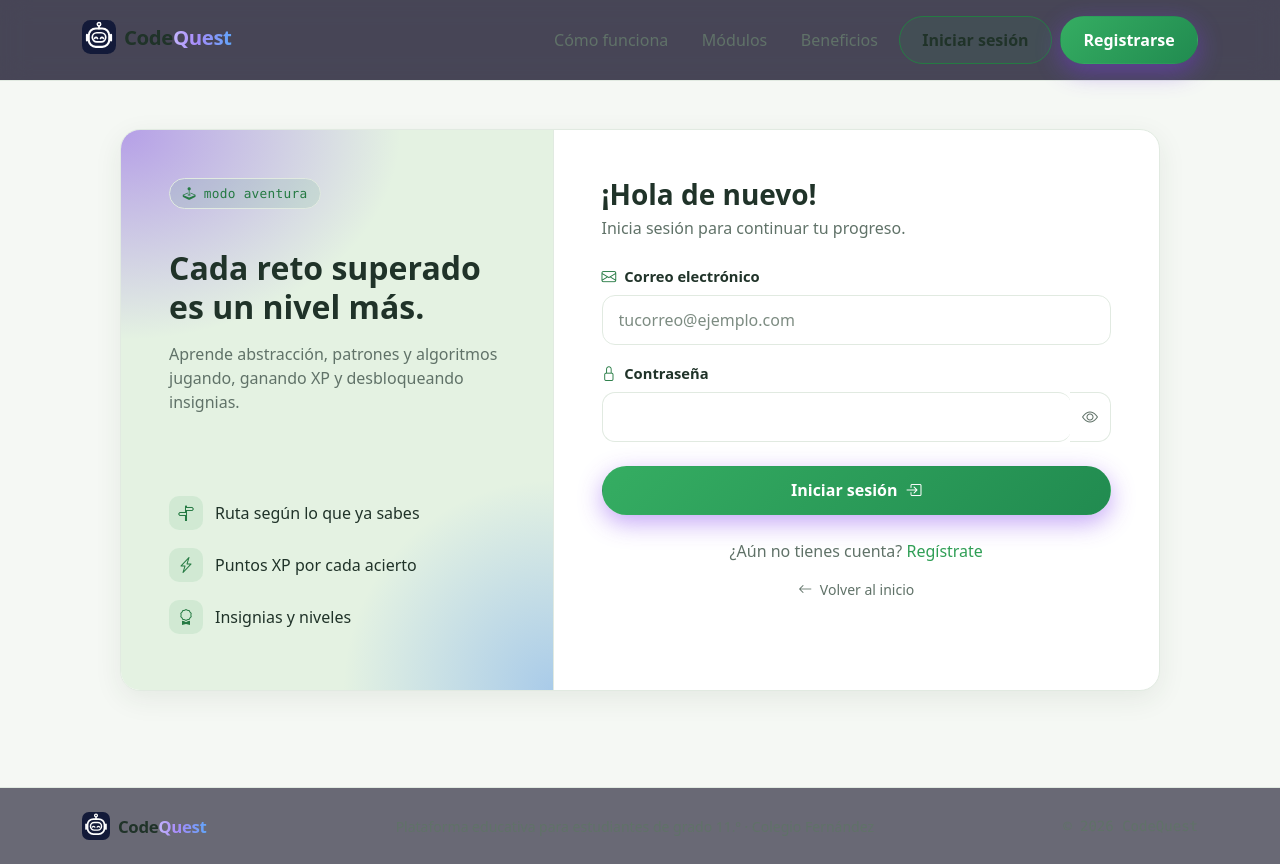
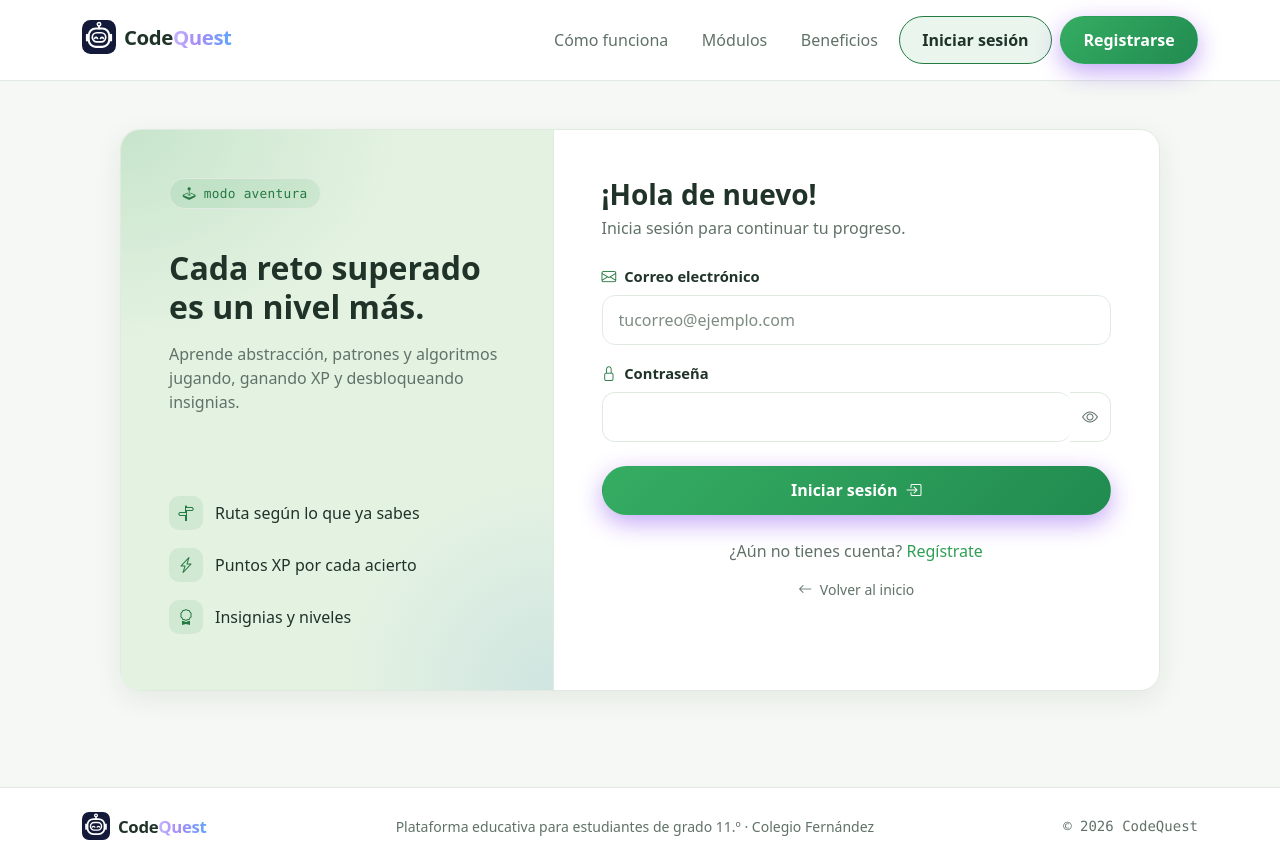
Before and after one commit to andreacasadiegos/CodeQuestt, a React (Vite) app in the folder frontend/: page /iniciar-sesion in a window 1280 px wide. Built offline with nearby package versions, Linux system fonts and the light colour scheme; no server answers.

Commit message:
style: apply refreshed CodeQuest visual identity

```diff
--- a/frontend/src/styles/layout.css
+++ b/frontend/src/styles/layout.css
@@ -1,6 +1,6 @@
 /* Barra de navegación, pie de página y páginas de acceso. */
 .cq-navbar {
-  background: rgba(13, 10, 34, 0.75);
+  background: rgba(255, 255, 255, 0.94);
   backdrop-filter: blur(14px);
   border-bottom: var(--cq-border);
 }
@@ -33,7 +33,7 @@
     flex-direction: column;
     align-items: stretch;
     padding: 1rem;
-    background: var(--cq-surface);
+    background: #fff;
     border-bottom: var(--cq-border);
     box-shadow: var(--cq-shadow);
   }
@@ -46,13 +46,13 @@
 
 .cq-footer {
   border-top: var(--cq-border);
-  background: rgba(13, 10, 34, 0.6);
+  background: #fff;
 }
 
 .cq-auth-aside {
   background:
-    radial-gradient(400px 300px at 0% 0%, rgba(124, 58, 237, 0.45), transparent 70%),
-    radial-gradient(300px 300px at 100% 100%, rgba(59, 130, 246, 0.35), transparent 70%),
+    radial-gradient(400px 300px at 0% 0%, rgba(47, 158, 85, 0.16), transparent 70%),
+    radial-gradient(300px 300px at 100% 100%, rgba(57, 135, 216, 0.12), transparent 70%),
     var(--cq-surface-3);
   border-right: var(--cq-border);
   min-height: 560px;
```
